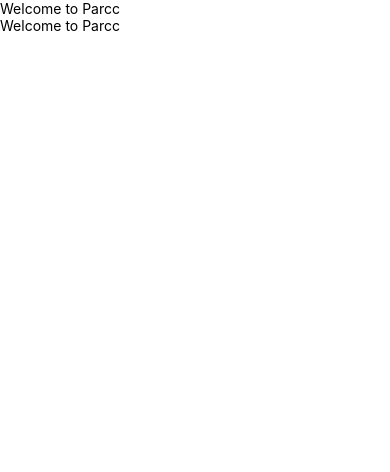
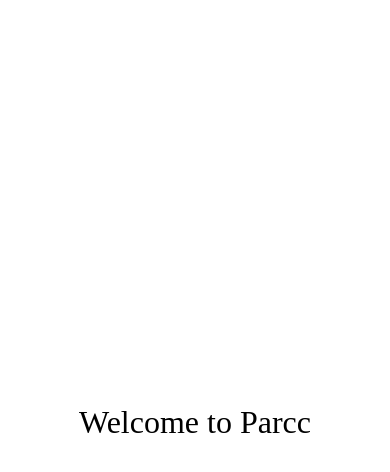
Before and after one commit to DavidrMur/DeltaHacks2020, a React Native app in the folder parcc/: screen / in a window 390 px wide. Shown: the top 472 px of the page. Built offline with nearby package versions, Linux system fonts and the light colour scheme.

Commit message:
styling the welcome page

```diff
--- a/parcc/App.js
+++ b/parcc/App.js
@@ -4,8 +4,18 @@ import WelcomePage from "./containers/LandingPage/LandingPage";
 
 export default function App() {
   return (
-    <View>
+    <View style={styles.container}>
       <WelcomePage />
     </View>
   );
 }
+
+
+const styles = StyleSheet.create({
+  container: {
+    flex: 1,
+    backgroundColor: "#fff",
+    alignItems: 'center',
+    justifyContent: 'center',
+  },
+});
--- a/parcc/containers/LandingPage/LandingPage.js
+++ b/parcc/containers/LandingPage/LandingPage.js
@@ -7,9 +7,7 @@ class LandingPage extends Component {
     render() {
       return (
         <View>
-            <Text style={styles.container}>Welcome to Parcc</Text>
-            <Text style={styles.container}>Welcome to Parcc</Text>
-
+            <Text style={styles.heading}>Welcome to Parcc</Text>
         </View>
 
       );
@@ -19,9 +17,14 @@ class LandingPage extends Component {
   const styles = StyleSheet.create({
     container: {
       flex: 1,
+      backgroundColor: "pink",
       alignItems: 'center',
       justifyContent: 'center',
     },
+    heading: {
+        fontFamily: "HelveticaNeue-Bold",
+        fontSize: 32
+    }
   });
 
 
```
